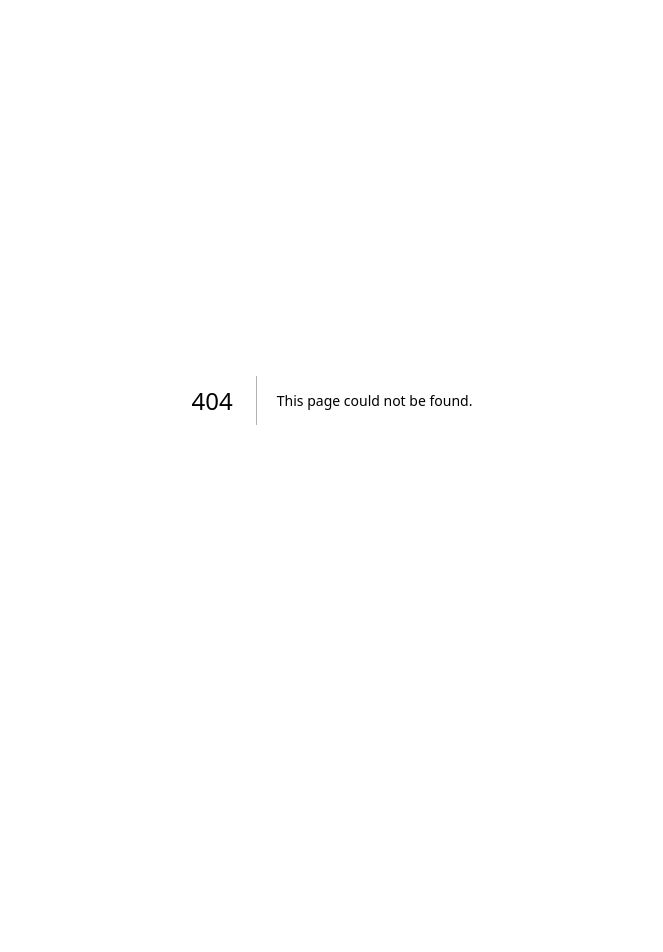
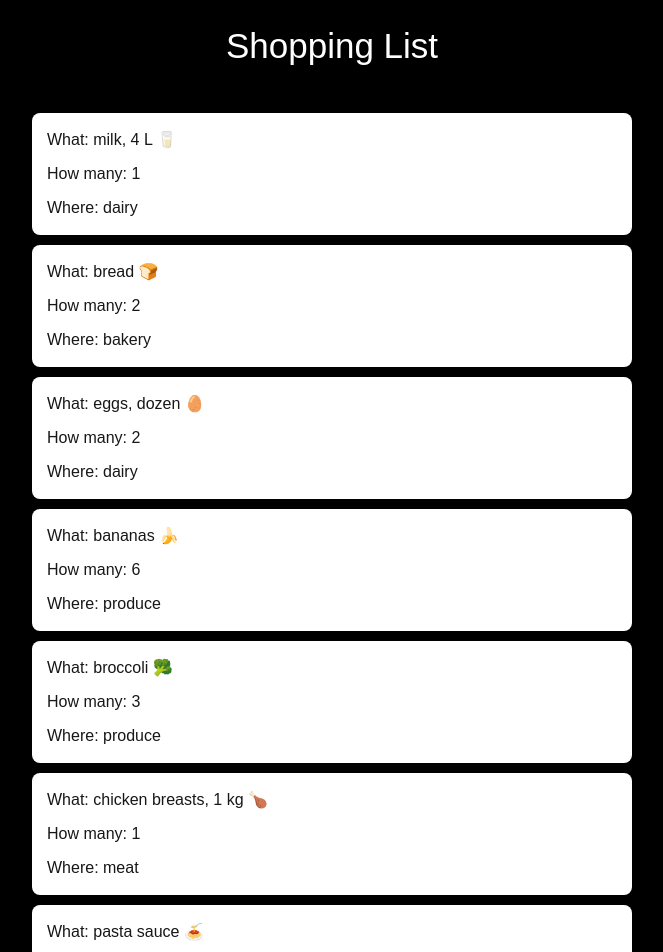
Before and after one commit to Skylerf1405/cprg306-assignments, a Next.js app: page /week-3 in a window 1280 px wide. Before the commit this address had no page. Shown: the top 952 px of the page, without its empty margins (308-971 px from the left). Before the commit the page ends 800 px from the top, so only its background shows below. Built offline with nearby package versions, Linux system fonts and the light colour scheme.

Commit message:
week-3 assignment
Created week-3 folder with item.js, item-list.js, and page.js
created an object for item in item.js
used props in item-list to create a list of the shopping items
used .map() to loop through the items and print them all
styled the page
changed metadata title to "Shopping List"

```diff
--- a/app/layout.js
+++ b/app/layout.js
@@ -13,7 +13,7 @@ const geistMono = localFont({
 });
 
 export const metadata = {
-  title: "Create Next App",
+  title: "Shopping List",
   description: "Generated by create next app",
 };
 
--- a/app/page.js
+++ b/app/page.js
@@ -2,10 +2,13 @@ import Link from "next/link";
 
 
 export default function Home() {
+
+  let linkStyles = "underline text-cyan-600 hover:text-black";
   return (
     <main>
       <h1>CPRG 306: Web Development 2 - Assignments</h1>
-      <Link href="./week-2/">Week-2</Link>
+      <li><Link href="./week-2/" className={linkStyles}>Week-2</Link></li>
+      <li><Link href="./week-3/" className={linkStyles}>Week-3</Link></li>
 
     </main>
   );
--- /dev/null
+++ b/app/week-3/item-list.js
@@ -0,0 +1,106 @@
+
+
+export default function ItemList() {
+    const item1 = {
+        name: "milk, 4 L 🥛",
+        quantity: 1,
+        category: "dairy",
+      };
+
+      const item2 = {
+        name: "bread 🍞",
+        quantity: 2,
+        category: "bakery",
+      };
+
+      const item3 = {
+        name: "eggs, dozen 🥚",
+        quantity: 2,
+        category: "dairy",
+      };
+
+      const item4 = {
+        name: "bananas 🍌",
+        quantity: 6,
+        category: "produce",
+      };
+
+      const item5 = {
+        name: "broccoli 🥦",
+        quantity: 3,
+        category: "produce",
+      };
+
+      const item6 = {
+        name: "chicken breasts, 1 kg 🍗",
+        quantity: 1,
+        category: "meat",
+      };
+
+      const item7 = {
+        name: "pasta sauce 🍝",
+        quantity: 3,
+        category: "canned goods",
+      };
+
+      const item8 = {
+        name: "spaghetti, 454 g 🍝",
+        quantity: 2,
+        category: "dry goods",
+      };
+
+      const item9 = {
+        name: "toilet paper, 12 pack 🧻",
+        quantity: 1,
+        category: "household",
+      };
+
+      const item10 = {
+        name: "paper towels, 6 pack",
+        quantity: 1,
+        category: "household",
+      };
+
+      const item11 = {
+        name: "dish soap 🍽️",
+        quantity: 1,
+        category: "household",
+      };
+
+      const item12 = {
+        name: "hand soap 🧼",
+        quantity: 4,
+        category: "household",
+      };
+
+    return (
+        <main style={{
+            padding: "20px",
+            backgroundColor: "black",
+            display: "flex",
+            justifyContent: "center" }}>
+            <ul style={{
+                listStyleType: "none",
+                padding: 0,
+                maxWidth: "600px",
+                width: "100%" }}>
+                {[item1, item2, item3,
+                item4, item5, item6,
+                item7, item8, item9,
+                item10, item11, item12].map((item, index) => (
+                    <li key={index} style={{
+                        backgroundColor: "#fff",
+                        padding: "15px",
+                        borderRadius: "8px",
+                        boxShadow: "0 4px 8px rgba(0, 0, 0, 0.1)",
+                        marginBottom: "10px" }}>
+                        <div style={{ marginBottom: "10px" }}>What: {item.name}</div>
+                        <div style={{ marginBottom: "10px" }}>How many: {item.quantity}</div>
+                        <div>Where: {item.category}</div>
+                    </li>
+                ))}
+            </ul>
+        </main>
+    );
+
+}
--- /dev/null
+++ b/app/week-3/items.js
@@ -0,0 +1,19 @@
+
+
+export default function Items() {
+    let items = {
+            name: "Skyler",
+            quantity: 1,
+            category: "Food",
+        }
+
+    return (
+        <main>
+            <div>
+                <li>{items.name}</li>
+                <li>{items.quantity}</li>
+                <li>{items.category}</li>
+            </div>
+        </main>
+    );
+}
--- /dev/null
+++ b/app/week-3/page.js
@@ -0,0 +1,20 @@
+import ItemList from "./item-list";
+
+
+export default function Page() {
+    return (
+        <main>
+            <h1 style={{
+                    fontSize: "35px",
+                    padding: "20px",
+                    color: "white",
+                    backgroundColor: "black",
+                    display: "flex",
+                    justifyContent: "center"}}>
+                    Shopping List
+                    </h1>
+            <ItemList />
+        </main>
+    );
+
+}
```
